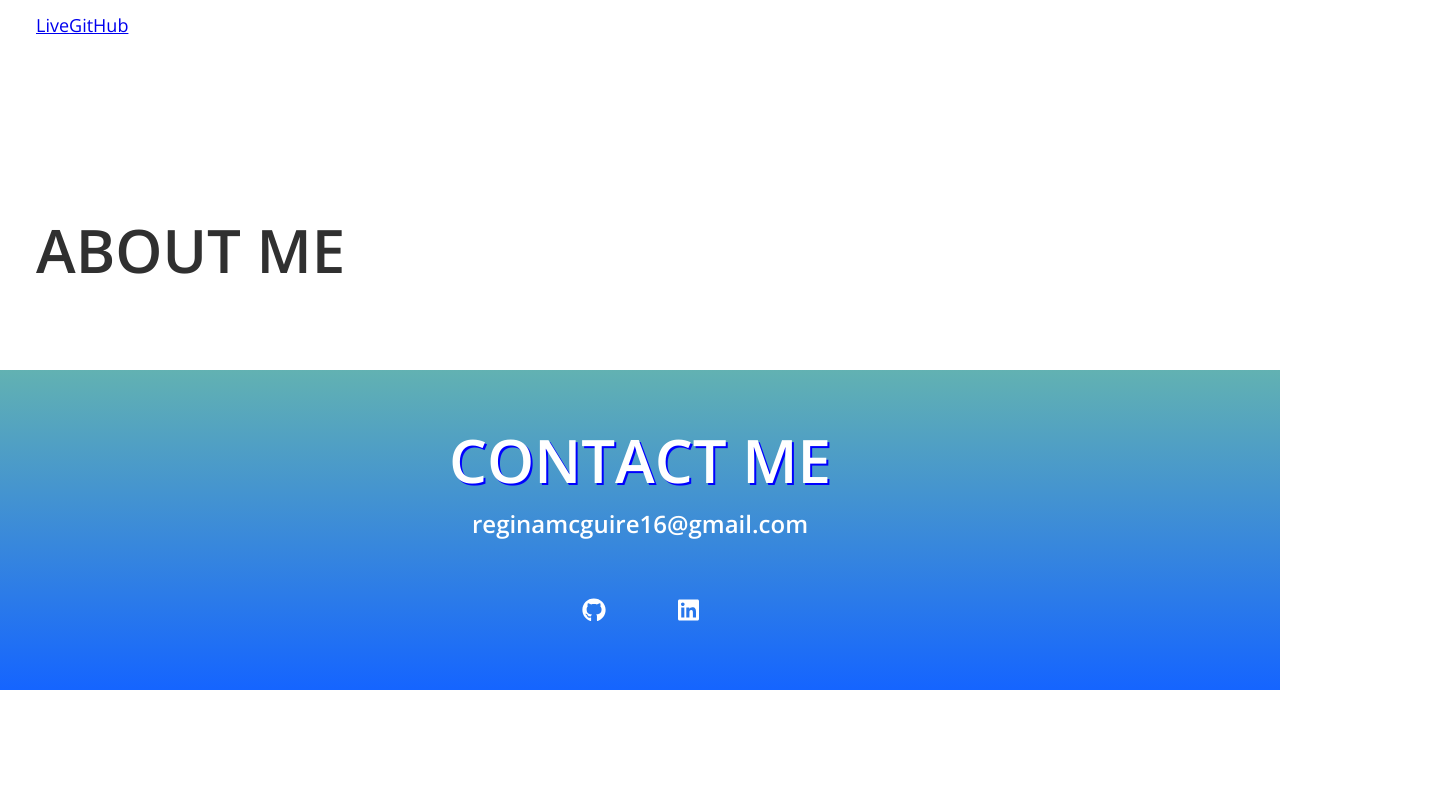
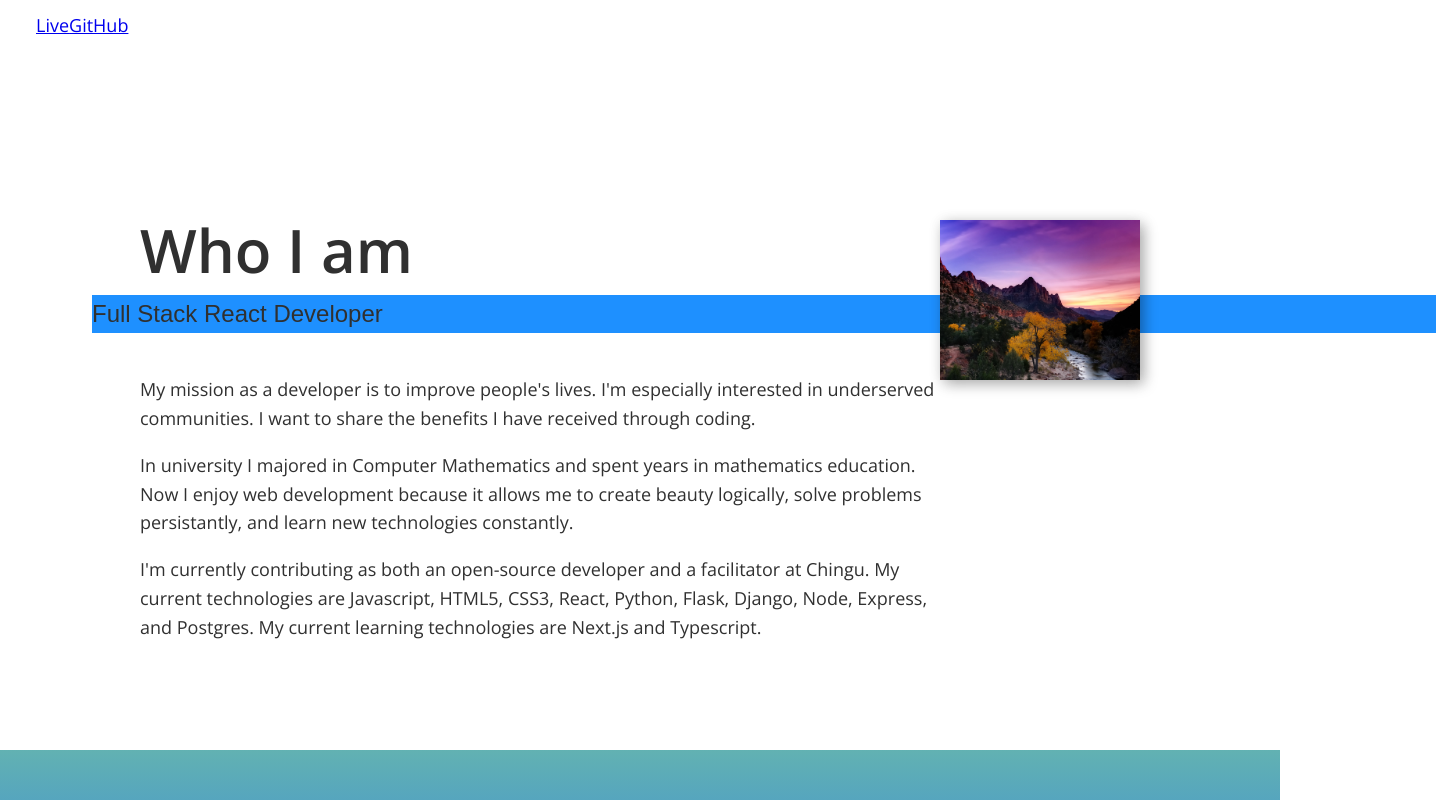
Before and after one commit to rmcguire6/react-portfolio, a React (Create React App) app: page / in a window 1280 px wide. Shown: the part 620-1420 px from the top of the page, 1436 px wide, since content can reach past the window. Before the commit the page ends 1310 px from the top, so only its background shows below. Built offline with nearby package versions, Linux system fonts and the light colour scheme.

Commit message:
Add content to AboutMe.js

```diff
--- a/src/components/AboutMe.js
+++ b/src/components/AboutMe.js
@@ -1,11 +1,35 @@
 import React from "react";
+import desert from "../images/SunsetAtZionPark.jpg";
+
 const AboutMe = () => {
   return (
-    <section id="aboutme" className="section">
-      <div className="section__header">
-        <h2 className="text">ABOUT ME</h2>
+    <section className="about-me">
+      <h2 className="section__title section__title--about">Who I am</h2>
+      <p className="section__subtitle section__subtitle--about">
+        Full Stack React Developer
+      </p>
+      <div className="about_me__body">
+        <p>
+          My mission as a developer is to improve people's lives. I'm especially
+          interested in underserved communities. I want to share the benefits I
+          have received through coding.
+        </p>
+        <p>
+          In university I majored in Computer Mathematics and spent years in
+          mathematics education. Now I enjoy web development because it allows
+          me to create beauty logically, solve problems persistantly, and learn
+          new technologies constantly.
+        </p>
+        <p>
+          I'm currently contributing as both an open-source developer and a
+          facilitator at Chingu. My current technologies are Javascript, HTML5,
+          CSS3, React, Python, Flask, Django, Node, Express, and Postgres. My
+          current learning technologies are Next.js and Typescript.
+        </p>
       </div>
+      <img src={desert} alt="sunset at Zion Park" className="about-me__img" />
     </section>
   );
 };
+
 export { AboutMe as default };
--- a/src/styles/_layout.scss
+++ b/src/styles/_layout.scss
@@ -105,3 +105,40 @@
 .social-list__link {
   padding: 1em;
 }
+/* About Me */
+.about-me {
+  max-width: 1000px;
+  margin: 0 auto;
+}
+
+.about-me__img {
+  box-shadow: var(--bs);
+}
+@media (min-width: 600px) {
+  .about-me {
+    display: grid;
+    grid-template-columns: 1fr 200px;
+    grid-template-areas:
+      "title img"
+      "subtitle img"
+      "text img";
+    grid-column-gap: 2px;
+  }
+  .section__title--about {
+    grid-column: title;
+  }
+  .section__subtitle--about {
+    grid-column: 1 / -1;
+    grid-row: 2;
+    position: relative;
+    left: -2em;
+    width: calc(100% + 2em);
+    padding-left: -1em;
+    padding-right: calc(200px + 4em);
+  }
+  .about-me__img {
+    grid-area: img;
+    position: relative;
+    z-index: 2;
+  }
+}
```
